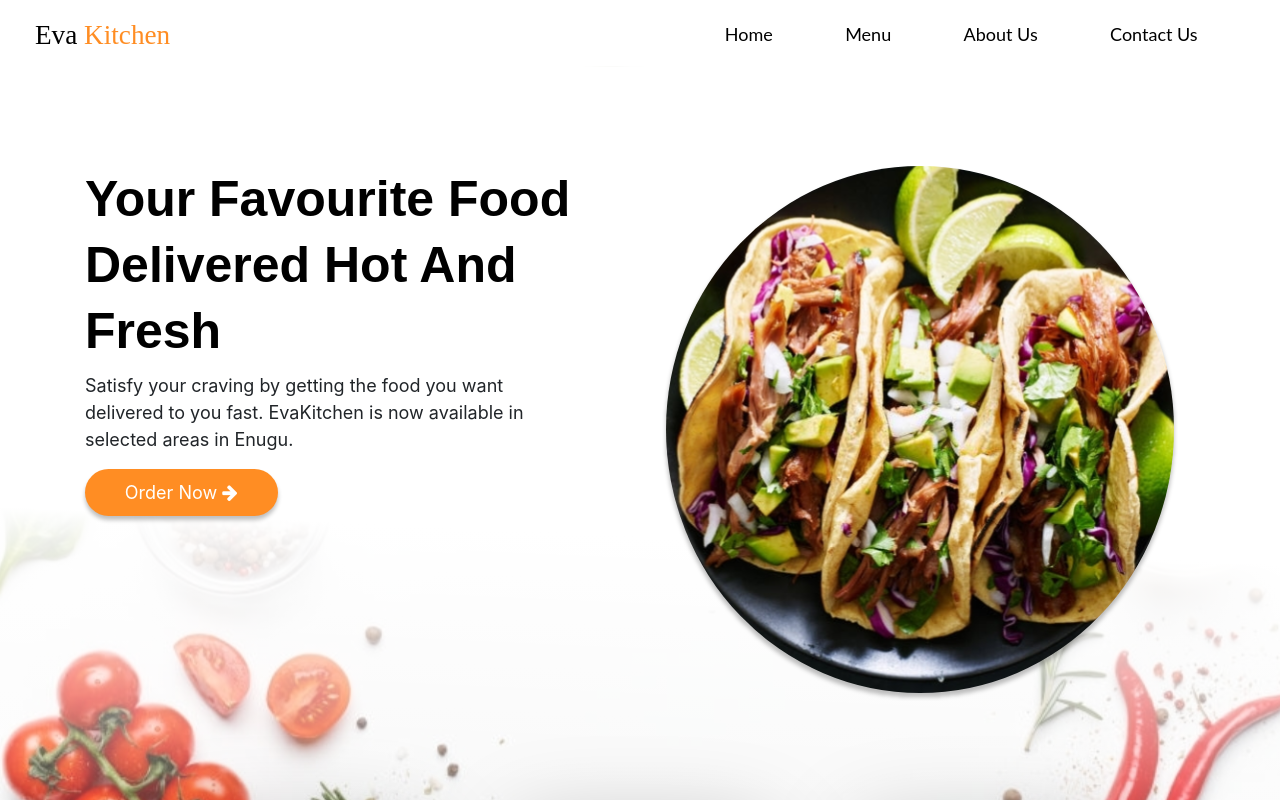
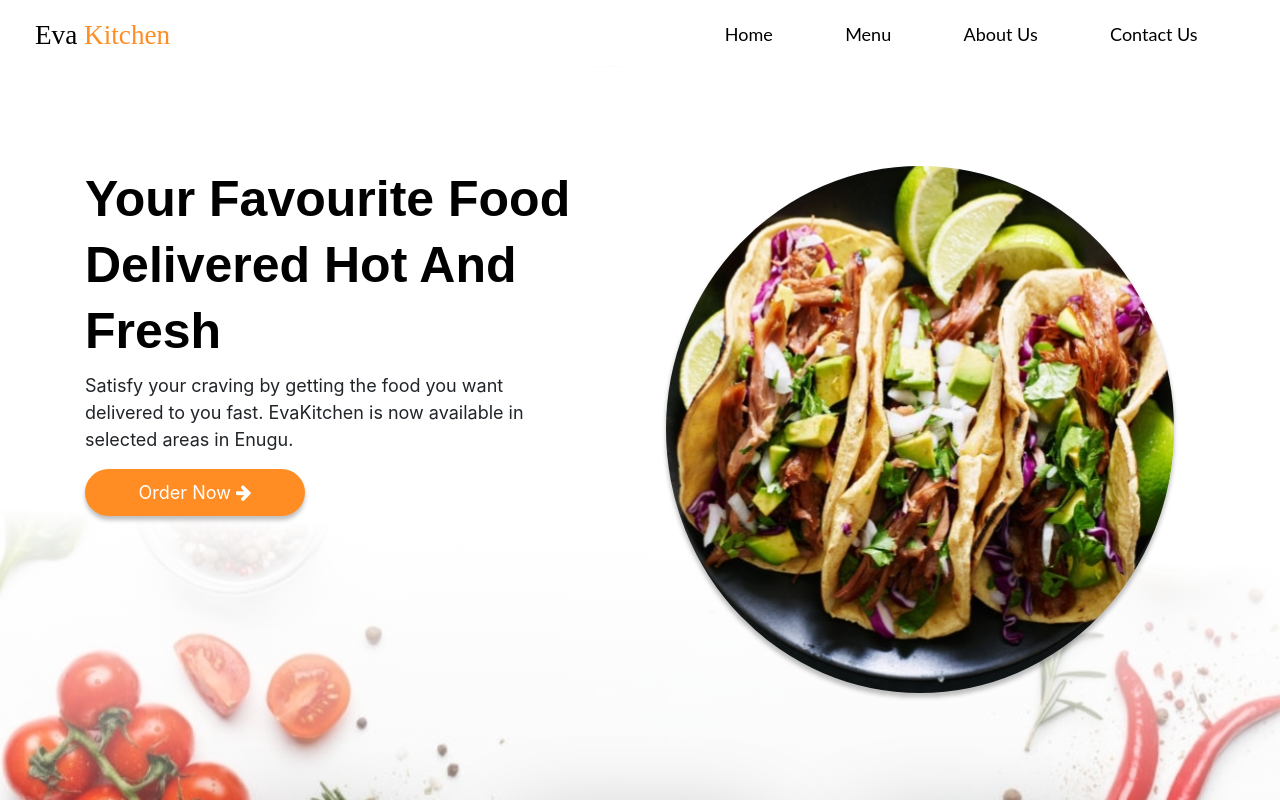
Before and after one commit to Dverybest/Eva-kitchen, a React (Create React App) app: page / in a window 1280 px wide. Shown: the top 800 px of the page. Built offline with nearby package versions, Linux system fonts and the light colour scheme; a web font is replaced by a local one.

Commit message:
some little changes.

```diff
--- a/src/components/LandingPage.css
+++ b/src/components/LandingPage.css
@@ -41,7 +41,7 @@
     background-color: #ff8d23;
     color: white;
     padding: 10px 15px 10px 15px;
-    width: 35%;
+    width: 40%;
     box-shadow: 0px 4px 4px rgba(0, 0, 0, 0.25);
 }
 .hero-image{
@@ -157,7 +157,7 @@
     justify-self: center;
 
 }
-@media screen and (max-width: 575px){
+@media screen and (max-width: 700px){
     .hero{
         height: 900px;
         display: grid;
--- a/src/components/Navbar.css
+++ b/src/components/Navbar.css
@@ -47,7 +47,7 @@
     display: none;
 }
 
-@media screen and (max-width: 575px){
+@media screen and (max-width: 700px){
     .nav{
         display: grid;
         grid-template-columns: 3fr 1fr;
```
